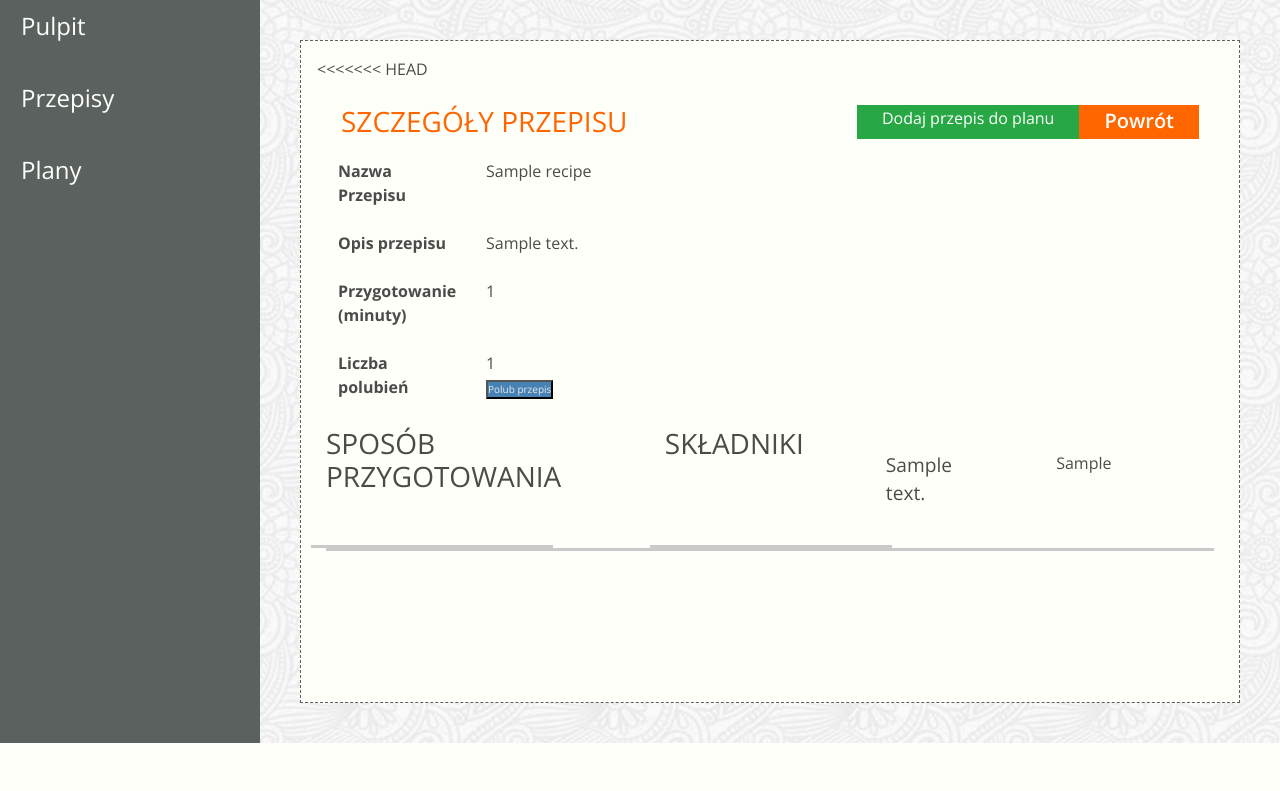
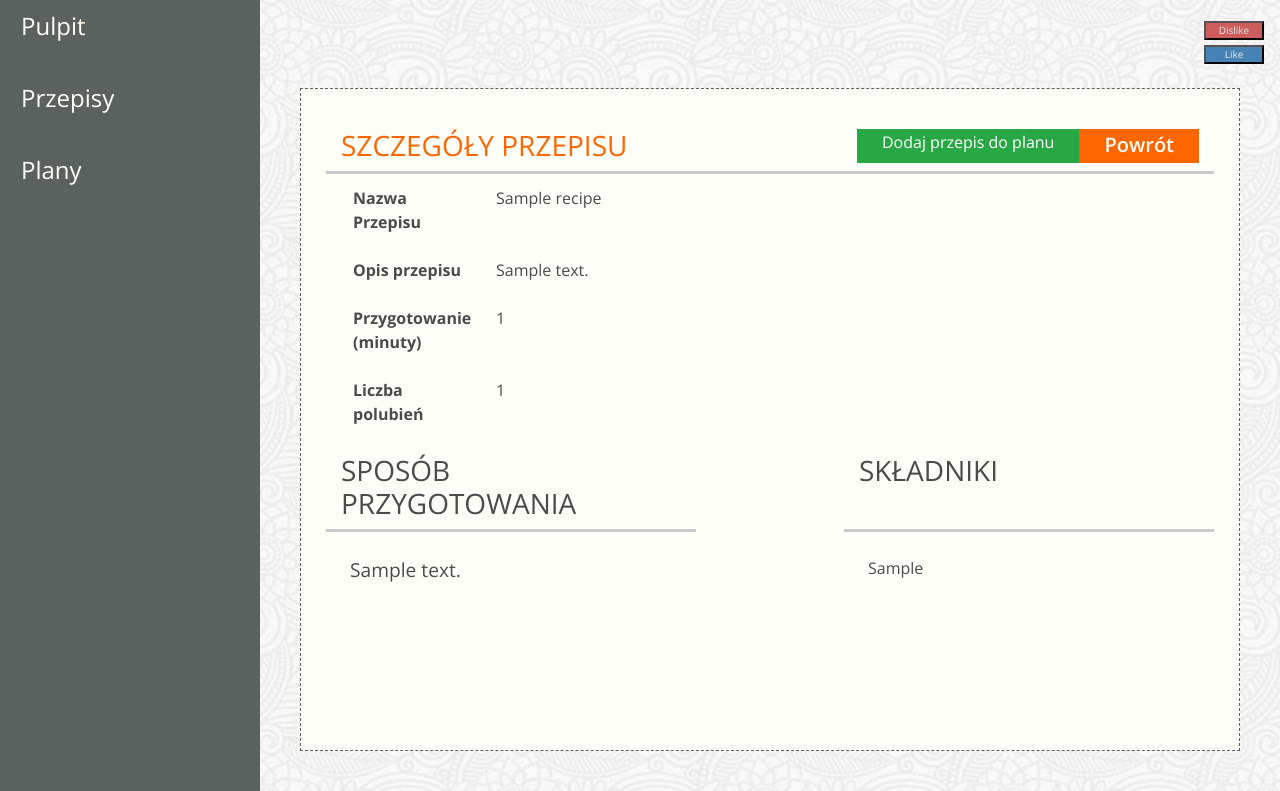
Before and after one commit to buczekamil/Projekt_SCRUM, a Django app: page /recipe/1/ in a window 1280 px wide. Shown: the part 84-875 px from the top of the page. Before the commit the page ends 827 px from the top, so only its background shows below. Run offline with Django 3.2, Linux system fonts and the light colour scheme; tables that the repository leaves empty hold one stand-in row (values such as "Sample post"); some libraries are stand-ins or nearby versions; some web fonts are replaced.

Commit message:
feature/dislike

```diff
--- a/jedzonko/templates/app-recipe-details.html
+++ b/jedzonko/templates/app-recipe-details.html
@@ -1,22 +1,44 @@
 {% extends "__base__.html" %}
 {% block title %}{% endblock %}
 {% block content %}
+    <form id="likebutton" method="POST"
+    ">
+    {% csrf_token %}
+    <input type="hidden" value={{ recipe_detail.id }}>
+    <div align="right">
+        <button style="font-size: 10px; width: 60px; color: #EAEAEA; background-color: indianred"
+                type="submit" value="" name="like">Dislike
+        </button>
+    </div>
+    </form>
+    <form id="dislikebutton" method="POST"
+    ">
+    {% csrf_token %}
+    <input type="hidden" value={{ recipe_detail.id }}>
+    <div align="right">
+        <button style="font-size: 10px; width: 60px ;color: #EAEAEA; background-color: steelblue"
+                type="submit"
+                value="" name="dislike">Like
+        </button>
+    </div>
+    </form>
+
     <div class="dashboard-content border-dashed p-3 m-4 view-height">
-
-<<<<<<< HEAD
         <div class="mt-4 ml-4 mr-4">
             <div class="row border-bottom border-3">
                 <div class="col"><h3 class="color-header text-uppercase">Szczegóły
                     przepisu</h3></div>
                 <div class="col d-flex justify-content-end mb-2">
-                  <a href="/plan/add-recipe/"
-                   class="btn btn-success rounded-0 pt-0 pb-0 pr-4 pl-4">
-                    Dodaj przepis do planu</a>
                     <a
-                    href="/recepie/list/"
+                            href="/plan/add-recipe/"
+                            class="btn btn-success rounded-0 pt-0 pb-0 pr-4 pl-4">Dodaj przepis do planu</a>
+                    <a
+                            href="/recipe/list/""
                     class="btn btn-color rounded-0 pt-0 pb-0 pr-4 pl-4">Powrót</a>
 
                 </div>
+            </div>
+
 
             <table class="table borderless">
                 <tbody>
@@ -40,21 +62,11 @@
                 <tr class="d-flex">
                     <th scope="row" class="col-2">Liczba polubień</th>
                     <td class="col-7">
-                        <object name="votes">{{ recipe_detail.votes }}</object> <form id="likebutton" method="POST"">
-                        {% csrf_token %}
-                        <input type="hidden" value= {{ recipe_detail.id}} name="id">
-                    <div>
-                        <button style="font-size: 10px; color: #EAEAEA; background-color: steelblue" type="submit" value="">Polub przepis</button>
-                    </div>
-                    </form>
+                        {{ recipe_detail.votes }}
                     </td>
-                    {#Polub -> guzik#}
-
-
                 </tr>
                 </tbody>
             </table>
-
             <div class="row d-flex">
                 <div class="col-5 border-bottom border-3"><h3
                         class="text-uppercase">Sposób przygotowania</h3></div>
@@ -69,11 +81,8 @@
                 <div class="col-2"></div>
                 <ul class="col-5 p-4 list-unstyled">
                     <li>{{ recipe_detail.ingredients }}<br></li>
-
-
                 </ul>
             </div>
-
         </div>
     </div>
 {% endblock content %}
--- a/jedzonko/views.py
+++ b/jedzonko/views.py
@@ -36,8 +36,6 @@ def dashboard(request):
     return render(request, 'dashboard.html',
                   {'count_plan': count_plan, 'last_plan': last_plan, 'summary_recipes': summary,
                    'recipes_lst': recipes_lst})
-
-
 
 
 def karuzela(request):
@@ -131,7 +129,7 @@ def recipe_modify(request, id):
     if request.method == "GET":
         try:
             recipe = Recipe.objects.get(id=id)
-            return render(request, "app-edit-recipe.html", {'recipes':[recipe]})
+            return render(request, "app-edit-recipe.html", {'recipes': [recipe]})
         except Recipe.DoesNotExist:
             raise Http404
     elif request.method == "POST":
@@ -149,9 +147,6 @@ def recipe_modify(request, id):
                                             updated=updated_date,
                                             preparation_details=preparation_details)
         return redirect(f"/recipe/modify/{id}")
-
-
-
 
 
 class App_recpies(View):
@@ -185,10 +180,19 @@ def recipe_details(request, id):
     recipe_detail = Recipe.objects.get(id=id)
     if request.method == "GET":
         return render(request, 'app-recipe-details.html', {'recipe_detail': recipe_detail})
-    elif request.method == "POST":
+    elif request.method == "POST" and str(request.POST.get("like")):
         vote_add_1 = int(recipe_detail.votes) + 1
         Recipe.objects.filter(id=id).update(votes=vote_add_1)
         return redirect(f'/recipe/{id}/')
+    else:
+        votes = recipe_detail.votes
+        vote_add_1 = int(votes - 1)
+        if vote_add_1 >0 :
+            Recipe.objects.filter(id=id).update(votes=vote_add_1)
+            return redirect(f'/recipe/{id}/')
+        else:
+            Recipe.objects.filter(id=id).update(votes=0)
+            return redirect(f'/recipe/{id}/')
 
 
 def app_add_recipe(request):
@@ -204,8 +208,6 @@ def app_details_schedules(request, id):
     return render(request, 'app-details-schedules.html', {'schedule_detail': schedule_detail})
 
 
-
-
 def add_app_add_schedules(request):
     return render(request, 'app-add-schedules.html')
 
```
Lines whose indentation alone changed are shown as unchanged.
